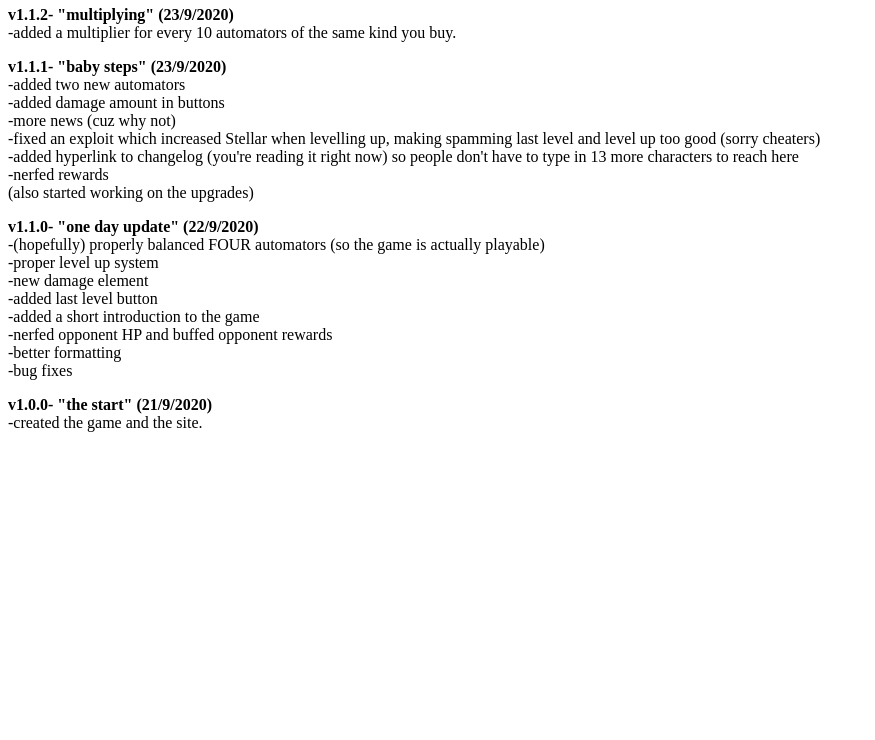
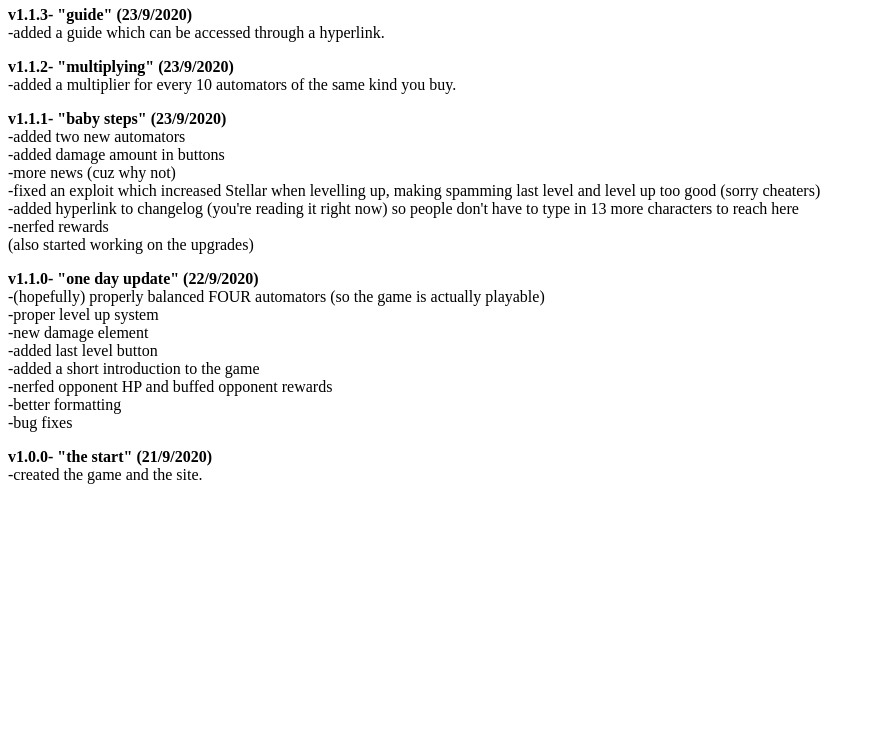
Before and after one commit to SharkyLai/hack, a plain HTML site: page changelog.html in a window 1280 px wide. Shown: the part 60-800 px from the top of the page, without its empty margins (0-875 px from the left). Drawn offline with Linux system fonts and the light colour scheme.

Commit message:
Update changelog.html

```diff
--- a/changelog.html
+++ b/changelog.html
@@ -6,6 +6,7 @@
 </head>
 <body>
   <h1><b>Changelog</b></h1>
+  <p><b>v1.1.3- "guide" (23/9/2020)</b><br>-added a guide which can be accessed through a hyperlink.</p>
   <p><b>v1.1.2- "multiplying" (23/9/2020)</b><br>-added a multiplier for every 10 automators of the same kind you buy.</p>
   <p><b>v1.1.1- "baby steps" (23/9/2020)</b><br>-added two new automators<br>-added damage amount in buttons<br>-more news (cuz why not)<br>-fixed an exploit which increased Stellar when levelling up, making spamming last level and level up too good (sorry cheaters)<br>-added hyperlink to changelog (you're reading it right now) so people don't have to type in 13 more characters to reach here<br>-nerfed rewards<br>(also started working on the upgrades)</p>
   <p><b>v1.1.0- "one day update" (22/9/2020)</b><br>-(hopefully) properly balanced FOUR automators (so the game is actually playable)<br>-proper level up system<br>-new damage element<br>-added last level button<br>-added a short introduction to the game<br>-nerfed opponent HP and buffed opponent rewards<br>-better formatting<br>-bug fixes</p>
```
